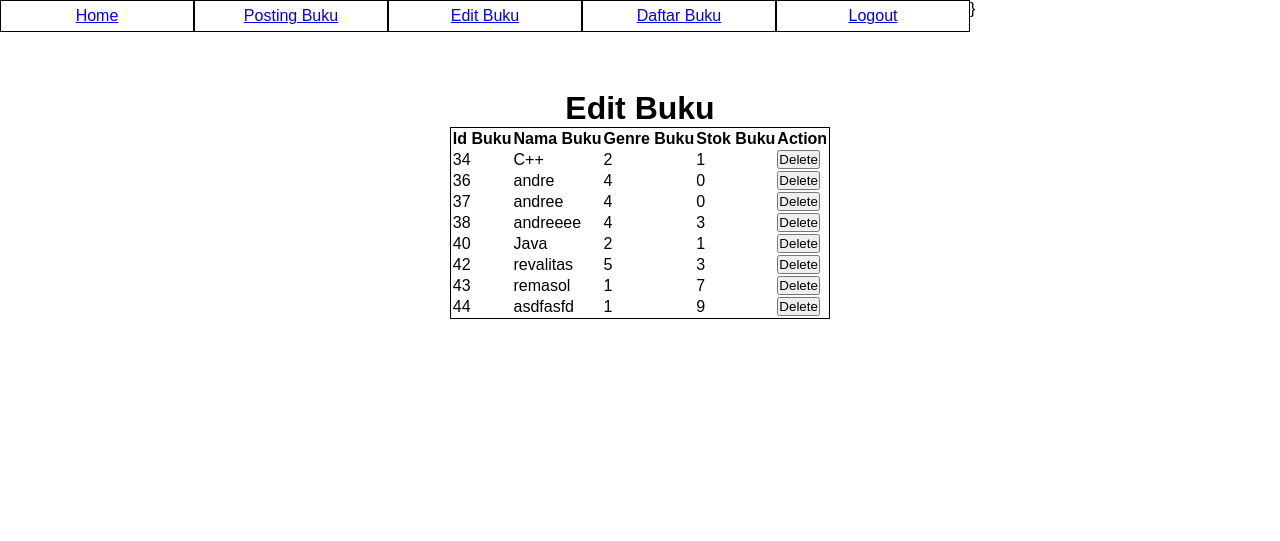
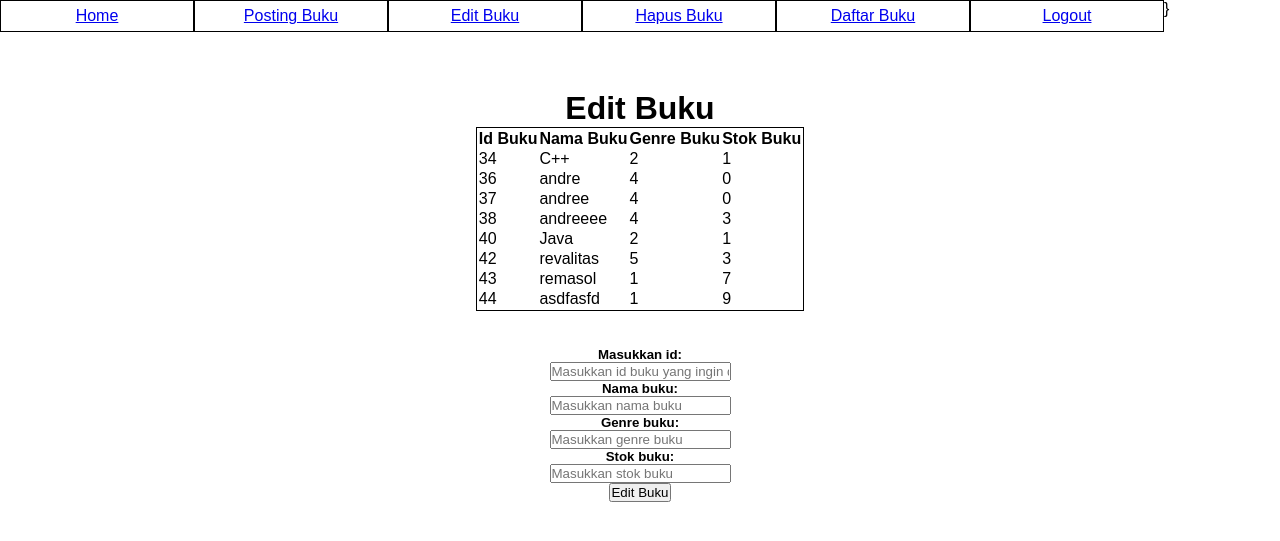
Before and after one commit to eriksonandre/tubes_pi_kelompok1, a PHP site: page /editbuku.php in a window 1280 px wide. Shown: the top 541 px of the page. Run offline with PHP 8.4, Linux system fonts and the light colour scheme; the visitor is signed in with stand-in values (Sample User, id 1); data comes from the database, SQL or seed files in the repository.

Commit message:
Add files via upload

```diff
--- a/tubes-pi-kelompok1/beranda.php
+++ b/tubes-pi-kelompok1/beranda.php
@@ -22,6 +22,7 @@
 		}
 		<li><a href="postingbuku.php">Posting Buku</a></li>
 		<li><a href="editbuku.php">Edit Buku</a></li>
+		<li><a href="hapusbuku.php">Hapus Buku</a></li>
 		<?php
 			}
 		?>
--- a/tubes-pi-kelompok1/daftarbuku.php
+++ b/tubes-pi-kelompok1/daftarbuku.php
@@ -22,6 +22,7 @@
 		}
 		<li><a href="postingbuku.php">Posting Buku</a></li>
 		<li><a href="editbuku.php">Edit Buku</a></li>
+		<li><a href="hapusbuku.php">Hapus Buku</a></li>
 		<?php
 			}
 		?>
--- a/tubes-pi-kelompok1/editbuku.php
+++ b/tubes-pi-kelompok1/editbuku.php
@@ -22,6 +22,7 @@
 		}
 		<li><a href="postingbuku.php">Posting Buku</a></li>
 		<li><a href="editbuku.php">Edit Buku</a></li>
+		<li><a href="hapusbuku.php">Hapus Buku</a></li>
 		<?php
 			}
 		?>
@@ -44,38 +45,58 @@
 	<br><br>
 	<center>
 		<h1>Edit Buku</h1>
-		<form action="delete_buku.php" method="GET">
+		<form action="delete_buku.php" method="POST">
 
 		<?php
 		include "koneksi.php";
+
 		  $sql=mysqli_query($conn, "SELECT * FROM buku");
-		?>
+		  echo '
 		  <table style="border: 1px solid black;">
 		  <thead>
+
 		  	<tr>
 		  		<th>Id Buku</th>
 		  		<th>Nama Buku</th>
 		  		<th>Genre Buku</th>
 		  		<th>Stok Buku</th>
-		  		<th>Action</th>
 		  	</tr>
 		  </thead>
-		  <tbody>
-		  <?php
+		  <tbody>';
 		  while ($row = mysqli_fetch_array($sql))
-			{ ?>
-				<tr>
-						<td><?php echo $row['id_buku']?></td>
-						<td><?php echo $row['nama_buku']?></td>
-						<td><?php echo $row['genre_buku']?></td>
-						<td><?php echo $row['stok_buku']?></td>
-						<td>
-                        <button class="submit" value="id_buku">
-                          <div class="fa fa-trash"></div> Delete
-                        </button>
-                      </td>
-			</tr>
-			<?php } ?>
+			{
+				echo '<tr>
+						<td>'.$row['id_buku'].'</td>
+						<td>'.$row['nama_buku'].'</td>
+						<td>'.$row['genre_buku'].'</td>
+						<td>'.$row['stok_buku'].'</td>
+
+
+
+					</tr>';
+			}
+			echo '
+				</tbody>
+
+		  </table>
+
+		  '
+
+
+
+		 ?>
+		   <br><br>
+		   <h5>Masukkan id:</h5>
+		 <input type="text" name="id_buku" placeholder="Masukkan id buku yang ingin diedit"> <br>
+		 <h5>Nama buku:</h5>
+		 <input type="text" name="nama_buku" placeholder="Masukkan nama buku"> <br>
+		 <h5>Genre buku:</h5>
+		 <input type="text" name="genre_buku" placeholder="Masukkan genre buku"> <br>
+		 <h5>Stok buku:</h5>
+		 <input type="number" name="stok_buku" placeholder="Masukkan stok buku"> <br>
+		<button type="submit" name="submit" onclick="return confirm('Apa anda yakin ingin menghapus?');">Edit Buku</button>
+
+
 
 
 		</form>
--- a/tubes-pi-kelompok1/postingbuku.php
+++ b/tubes-pi-kelompok1/postingbuku.php
@@ -22,6 +22,7 @@
 		}
 		<li><a href="postingbuku.php">Posting Buku</a></li>
 		<li><a href="editbuku.php">Edit Buku</a></li>
+		<li><a href="hapusbuku.php">Hapus Buku</a></li>
 		<?php
 			}
 		?>
```
Also changed, not shown: tubes-pi-kelompok1/pinjambuku.php (deleted, +0 -84 lines).
